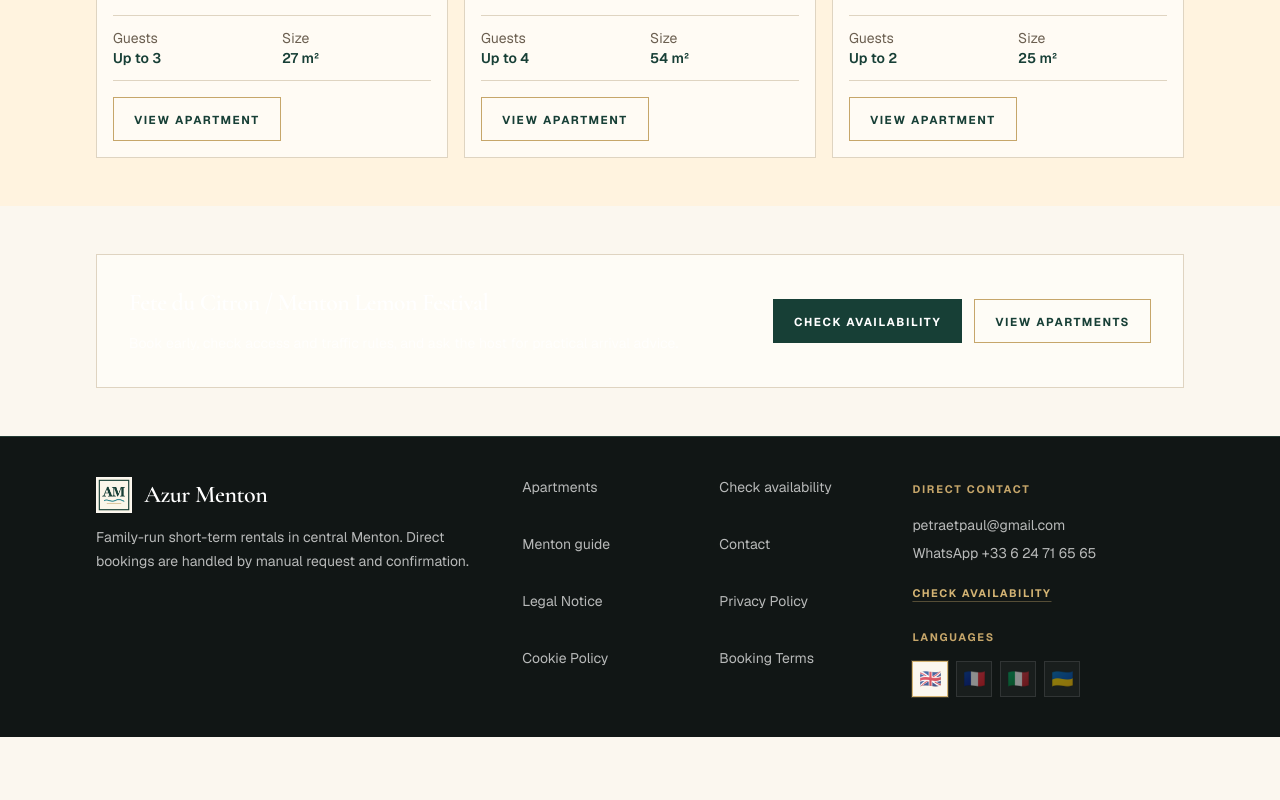
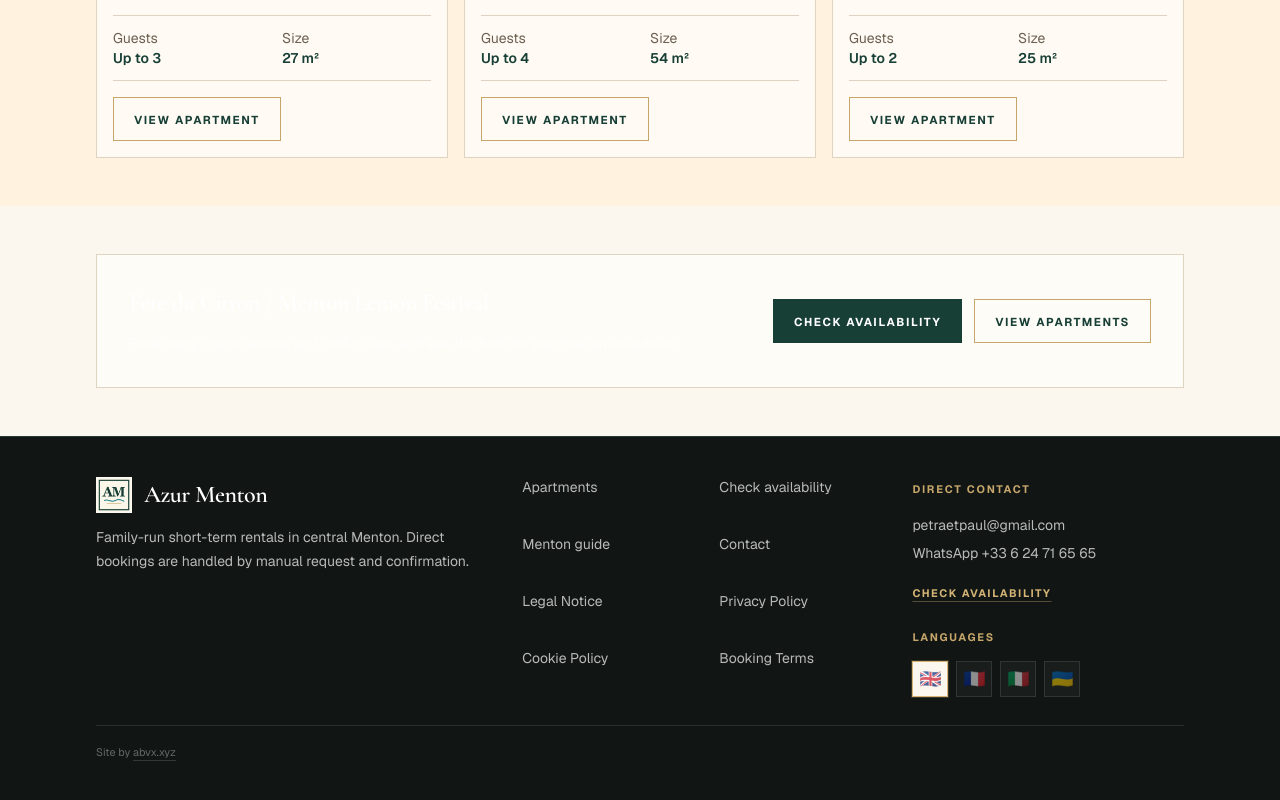
Before and after one commit to markoblogo/azurmenton, a Next.js app: page /en/events/menton-lemon-festival in a window 1280 px wide. Shown: the part 2749-3549 px from the top of the page. Before the commit the page ends 3486 px from the top, so only its background shows below. Built offline with nearby package versions, Linux system fonts and the light colour scheme.

Commit message:
Add footer site credit

```diff
--- a/src/components/layout/Footer.tsx
+++ b/src/components/layout/Footer.tsx
@@ -6,26 +6,30 @@ import { routeLabels } from "@/content/navigation";
 import type { Locale } from "@/i18n/locales";
 import { FooterLanguageSwitcher } from "@/components/layout/FooterLanguageSwitcher";
 
-const footerCopy: Record<Locale, { intro: string; directContact: string; languages: string }> = {
+const footerCopy: Record<Locale, { intro: string; directContact: string; languages: string; siteBy: string }> = {
   en: {
     intro: "Family-run short-term rentals in central Menton. Direct bookings are handled by manual request and confirmation.",
     directContact: "Direct contact",
     languages: "Languages",
+    siteBy: "Site by",
   },
   fr: {
     intro: "Locations familiales de courte duree dans le centre de Menton. Les demandes directes sont traitees manuellement.",
     directContact: "Contact direct",
     languages: "Langues",
+    siteBy: "Site par",
   },
   it: {
     intro: "Affitti brevi a gestione familiare nel centro di Mentone. Le richieste dirette sono confermate manualmente.",
     directContact: "Contatto diretto",
     languages: "Lingue",
+    siteBy: "Sito di",
   },
   uk: {
     intro: "Сімейні короткострокові апартаменти в центрі Ментона. Прямі запити обробляються вручну.",
     directContact: "Прямий контакт",
     languages: "Мови",
+    siteBy: "Сайт зроблено",
   },
 };
 
@@ -35,7 +39,8 @@ export function Footer({ locale }: { locale: Locale }) {
 
   return (
     <footer className="border-t border-[#243c35] bg-[#111615] text-white">
-      <div className="mx-auto grid w-full max-w-6xl gap-7 px-5 py-8 sm:px-6 sm:py-10 md:grid-cols-[1.1fr_1fr_0.75fr] lg:px-8">
+      <div className="mx-auto w-full max-w-6xl px-5 py-8 sm:px-6 sm:py-10 lg:px-8">
+        <div className="grid gap-7 md:grid-cols-[1.1fr_1fr_0.75fr]">
           <div>
             <div className="flex items-center gap-3">
               <Image
@@ -84,6 +89,18 @@ export function Footer({ locale }: { locale: Locale }) {
             <FooterLanguageSwitcher locale={locale} label={copy.languages} />
           </div>
         </div>
+        <p className="mt-7 border-t border-white/10 pt-4 text-[0.68rem] leading-5 text-white/35">
+          {copy.siteBy}{" "}
+          <a
+            href="https://abvx.xyz"
+            target="_blank"
+            rel="noopener noreferrer"
+            className="underline decoration-white/15 underline-offset-4 transition hover:text-white/70 hover:decoration-white/40"
+          >
+            abvx.xyz
+          </a>
+        </p>
+      </div>
     </footer>
   );
 }
```
Lines whose indentation alone changed are shown as unchanged.
